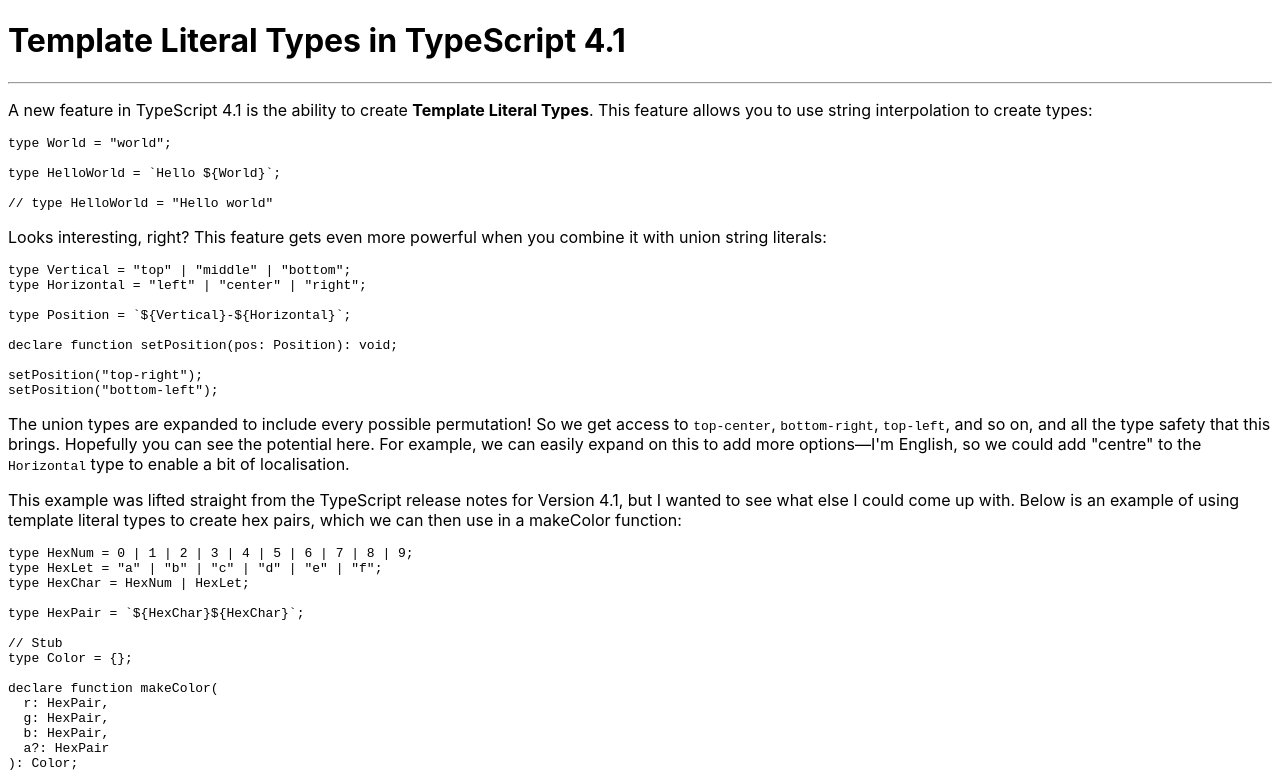
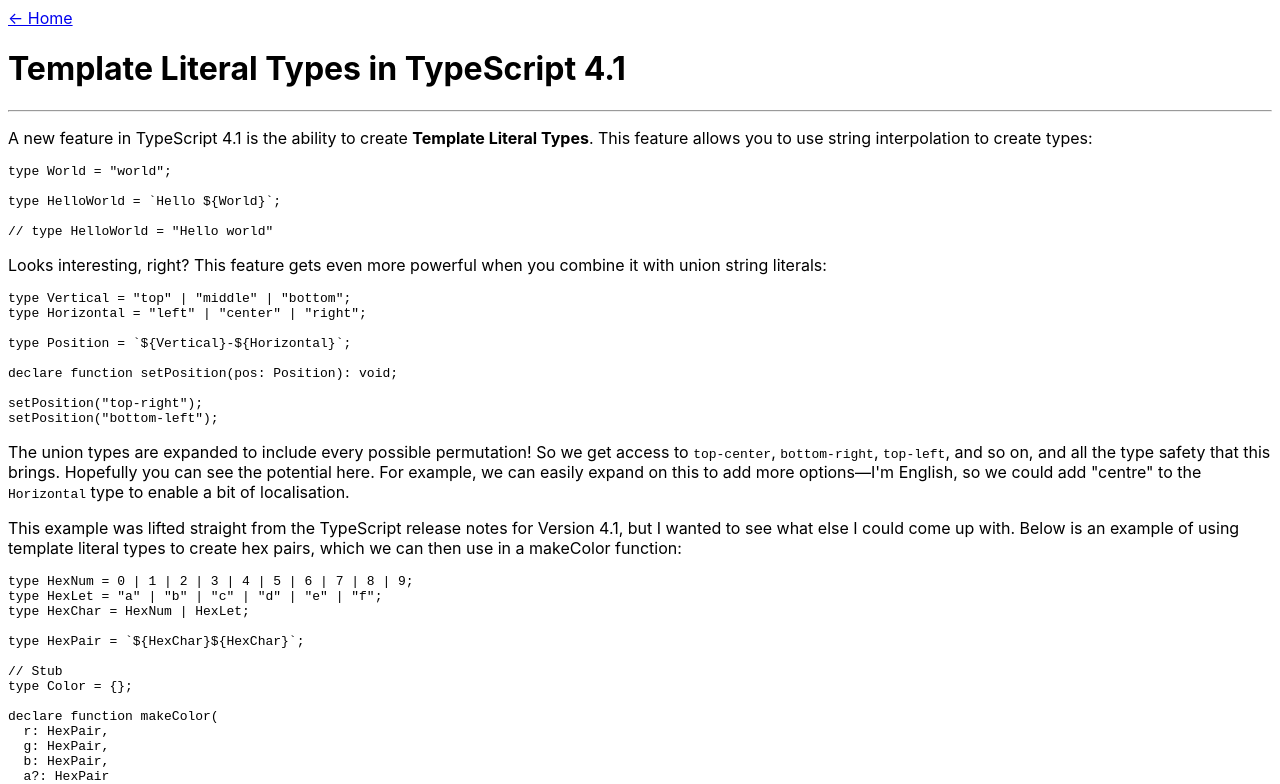
Before and after one commit to tmus/web, a Next.js app: page /posts/template-literal-types-in-typescript-4-1 in a window 1280 px wide. Shown: the top 784 px of the page. Built offline with nearby package versions, Linux system fonts and the light colour scheme.

Commit message:
Add back link to header

```diff
--- a/components/Header.tsx
+++ b/components/Header.tsx
@@ -1,3 +1,6 @@
+import { config } from "config";
+import Link from "next/link";
+
 type HeaderProps = {
   title: string;
   description?: string;
@@ -7,6 +10,13 @@
 export function Header({ title, description, socials }: HeaderProps) {
   return (
     <header className="text-gray-700 dark:text-white py-16">
+      {title !== config.siteTitle && (
+        <Link href="/">
+          <a className="text-sm hover:text-purple-600 dark:hover:text-purple-200 transition-colors duration-100">
+            ← Home
+          </a>
+        </Link>
+      )}
       <h1 className="text-2xl font-semibold mb-2">{title}</h1>
       {description && <h2 className="text-xl mb-2">{description}</h2>}
       {socials && (
--- /dev/null
+++ b/config.ts
@@ -0,0 +1,3 @@
+export const config = {
+  siteTitle: `Thomas Smith`,
+};
--- a/pages/index.tsx
+++ b/pages/index.tsx
@@ -6,12 +6,13 @@
 import { projects } from "@data/projects";
 import { Layout } from "@components/Layout";
 import getAllPosts from "utils/posts";
+import { config } from "config";
 
 const posts = getAllPosts();
 
 export default function Home() {
   return (
-    <Layout title="Thomas Smith" description="Software Engineer" socials>
+    <Layout title={config.siteTitle} description="Software Engineer" socials>
       <Section title="Current Position">
         {jobs.map((job) => {
           return (
```
Also changed, not shown: tailwind.config.js (+11 -0 lines).
